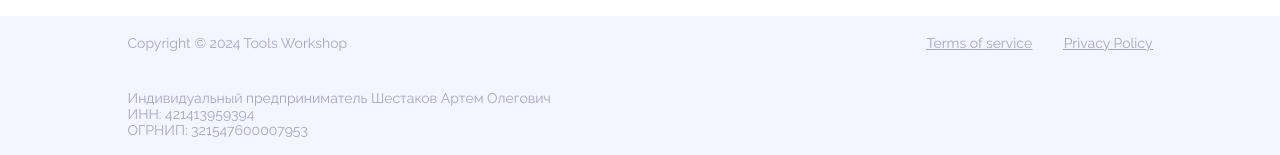
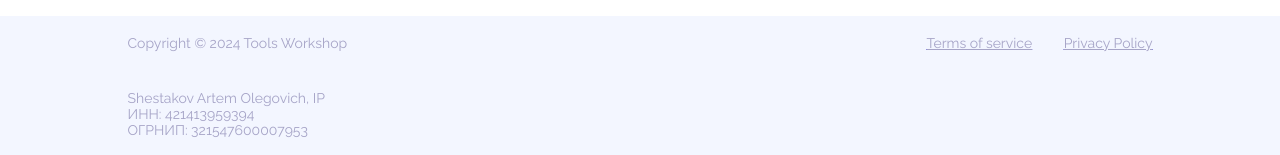
Before and after one commit to naWka/toolsworkshop, a React (Create React App) app: page /#/ in a window 1280 px wide. Shown: the part 1531-1686 px from the top of the page. Built offline with nearby package versions, Linux system fonts and the light colour scheme.

Commit message:
Update footer.js

```diff
--- a/src/content/components/footer.js
+++ b/src/content/components/footer.js
@@ -4,7 +4,7 @@ import {Link} from "react-router-dom";
 
 const Footer = () => (
     <Wrapper>
-        <TextsWrapper style={{ width: 1025}}>
+        <TextsWrapper style={{ maxWidth: 1025}}>
             <Text>Copyright © 2024 Tools Workshop</Text>
             <LinksWrapper>
                 <Link to={{pathname: '/tos'}} params={{ feedback: true }}>
@@ -15,11 +15,11 @@ const Footer = () => (
                 </Link>
             </LinksWrapper>
         </TextsWrapper>
-        <div style={{ padding: '20px', width: '100%', maxWidth: '1025px' }}>
-  <Text>Индивидуальный предприниматель Шестаков Артем Олегович</Text>
+        <FooterContainer>
+  <Text>Shestakov Artem Olegovich, IP</Text>
   <Text>ИНН: 421413959394</Text>
   <Text>ОГРНИП: 321547600007953</Text>
-</div>
+</FooterContainer>
     </Wrapper>
 )
 
@@ -38,12 +38,18 @@ const TextsWrapper = styled.div`
     align-items: center;
     justify-content: space-between;
     max-width: 1025px;
+    width: 100%;
+    @media (max-width: 768px) {
+        flex-direction: column;
+        padding: 20px 16px;
+      }
 `
 const LinksWrapper = styled.div`
     display: flex;
     align-items: center;
     justify-content: space-between;
     width: 226px;
+
 `
 const Text = styled.div`
     font-size: 14px;
@@ -62,4 +68,17 @@ const TextHover = styled.div`
      }
 `
 
+const FooterContainer = styled.div`
+  padding: 20px;
+  max-width: 1025px;
+  margin: auto;
+  width: 100%;
+
+  // Медиа-запрос для мобильных устройств
+  @media (max-width: 768px) {
+    text-align: center;
+    padding: 20px 16px;
+  }
+`;
+
 export default Footer;
```
